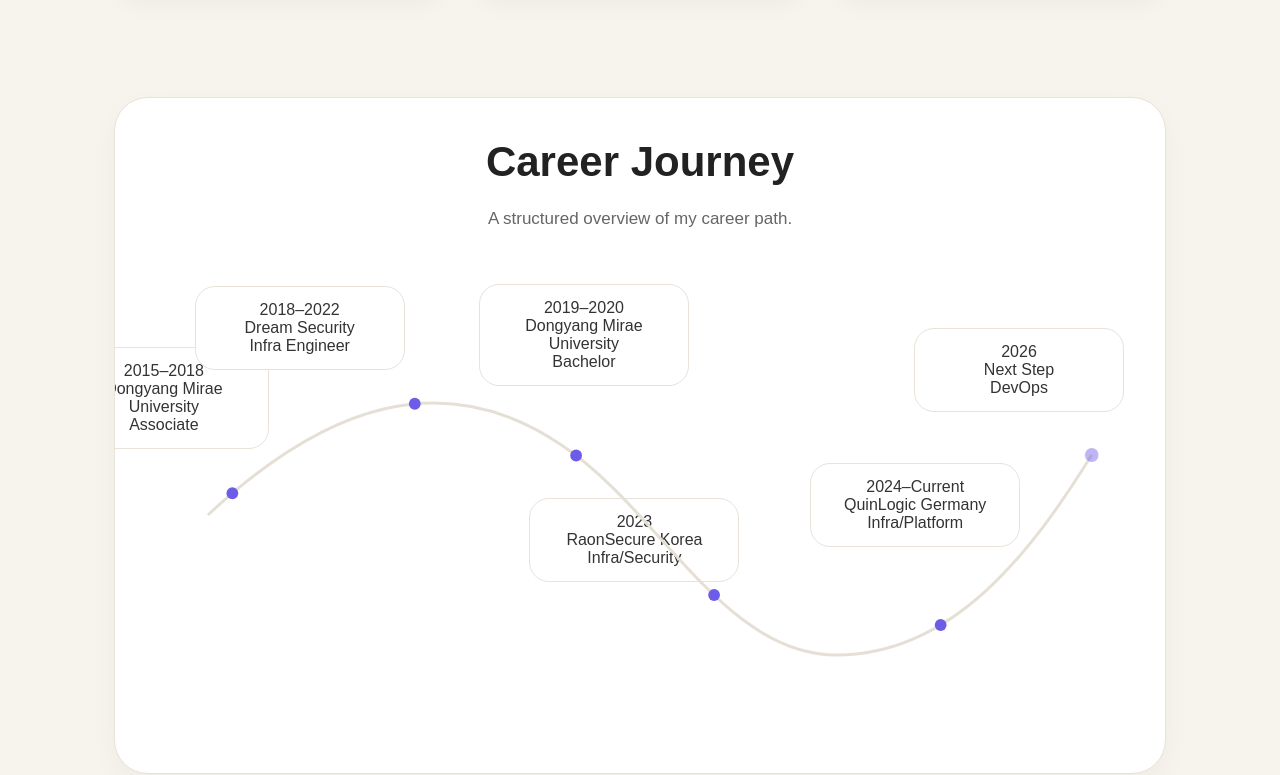
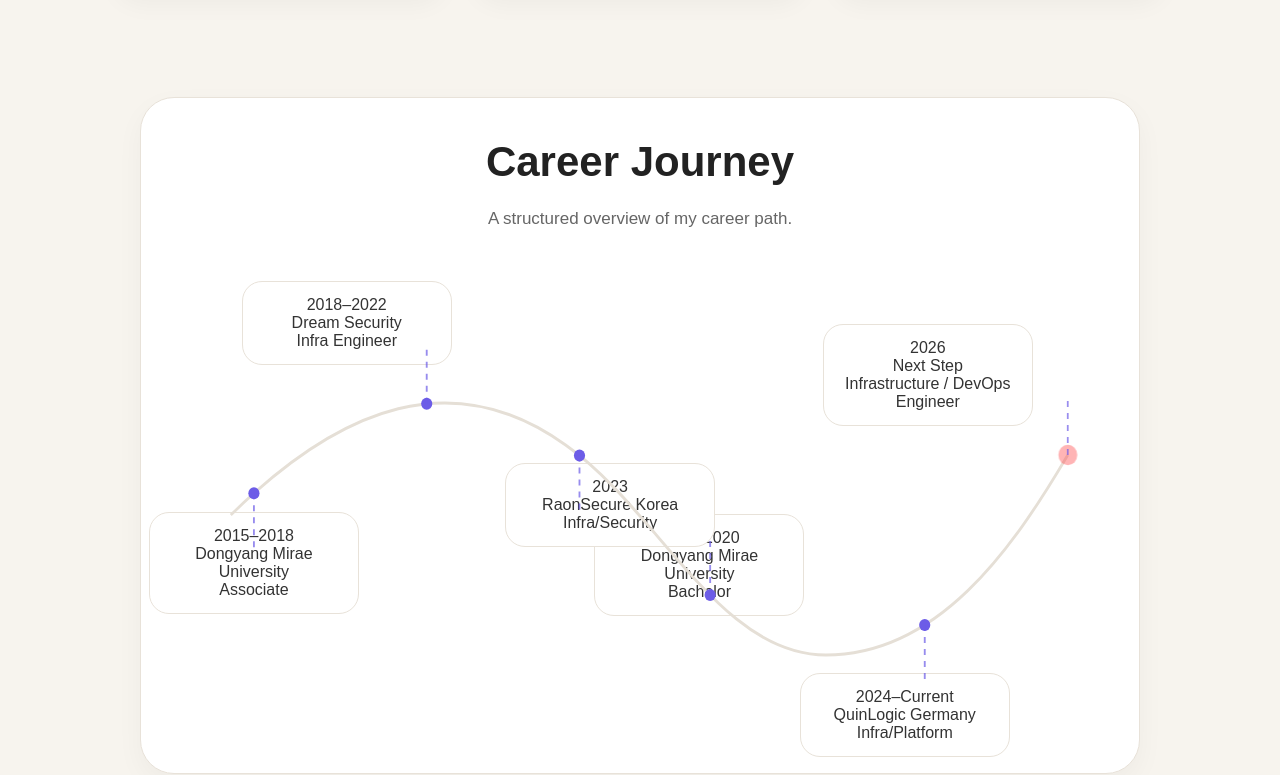
Before and after one commit to xotmfrlox/cloud-native-devops-gcp, a website: page app/index.html in a window 1280 px wide. Shown: the part 1262-2037 px from the top of the page. Drawn offline with Linux system fonts and the light colour scheme.

Commit message:
tomorrow Career Journey again

```diff
--- a/app/index.html
+++ b/app/index.html
@@ -643,7 +643,7 @@ body.fade-in {
   border-radius: 34px;
   padding: 40px 34px 48px;
   box-shadow: 0 10px 28px rgba(0, 0, 0, 0.04);
-  overflow: hidden;
+  overflow: visible;
 }
 
 .timeline-wrap {
@@ -667,8 +667,10 @@ body.fade-in {
 }
 
 .connector {
-  stroke: #ddd4c8;
+  stroke: #6c5ce7;
   stroke-width: 2;
+  stroke-dasharray: 6 6;
+  opacity: 0.7;
 }
 
 .dot {
@@ -676,13 +678,15 @@ body.fade-in {
 }
 
 .dot.current {
-  animation: pulse 1.5s infinite;
+  fill: #ff4d4f;
+  animation: pulse 1.4s infinite;
 }
 
+/* 핵심: 크기 변화 */
 @keyframes pulse {
-  0% { opacity: 1; }
-  50% { opacity: 0.4; }
-  100% { opacity: 1; }
+  0%   { r: 6; opacity: 1; }
+  50%  { r: 11; opacity: 0.3; }
+  100% { r: 6; opacity: 1; }
 }
 
 .cards-layer {
@@ -703,7 +707,15 @@ body.fade-in {
 .curve-svg { z-index: 1; }
 
 .overlay-svg { z-index: 2; pointer-events: none; }
-
+.career-wrapper {
+  width: 100%;
+  max-width: 1000px;
+  margin: 0 auto;
+  position: relative;
+}
+.career-box {
+  overflow: hidden;
+}
   </style>
 </head>
 <body>
@@ -843,7 +855,7 @@ Focused on practical improvements that make systems easier to operate, more repe
     </div>
   </section>
 <section class="section career-map">
-  <div class="container">
+  <div class="career-wrapper">
     <div class="career-box">
       <div class="section-title">
         <h2>Career Journey</h2>
@@ -1041,12 +1053,20 @@ document.addEventListener("DOMContentLoaded", function () {
 });
 
 const data = [
-  { t: 0.03, year:"2015–2018", title:"Dongyang Mirae University", sub:"Associate", dx:-70, dy:-95 },
-  { t: 0.22, year:"2018–2022", title:"Dream Security", sub:"Infra Engineer", dx:-120, dy:-75 },
-  { t: 0.38, year:"2019–2020", title:"Dongyang Mirae University", sub:"Bachelor", dx:0, dy:-120 },
-  { t: 0.56, year:"2023", title:"RaonSecure Korea", sub:"Infra/Security", dx:-90, dy:-55 },
-  { t: 0.79, year:"2024–Current", title:"QuinLogic Germany", sub:"Infra/Platform", dx:-40, dy:-120 },
-  { t: 1.0, year:"2026", title:"Next Step", sub:"DevOps", dx:-90, dy:-85, current:true }
+  { t: 0.03, year:"2015–2018", title:"Dongyang Mirae University", sub:"Associate", dx:0, dy:70 },
+
+  { t: 0.22, year:"2018–2022", title:"Dream Security", sub:"Infra Engineer", dx:-80, dy:-80 },
+
+  // 🔥 이거 겹침 원인 → 아래로 내림
+  { t: 0.38, year:"2019–2020", title:"Dongyang Mirae University", sub:"Bachelor", dx:120, dy:110 },
+
+  // 🔥 이것도 살짝 위로 올림
+  { t: 0.56, year:"2023", title:"RaonSecure Korea", sub:"Infra/Security", dx:-100, dy:-90 },
+
+  { t: 0.79, year:"2024–Current", title:"QuinLogic Germany", sub:"Infra/Platform", dx:-20, dy:90 },
+
+  // 🔥 이게 핵심 (오른쪽 튀어나감 해결)
+  { t: 1.0, year:"2026", title:"Next Step", sub:"Infrastructure / DevOps Engineer", dx:-140, dy:-80, current:true }
 ];
 
 function renderTimeline() {
@@ -1061,24 +1081,34 @@ function renderTimeline() {
 
   data.forEach(item => {
     const p = path.getPointAtLength(total * item.t);
-    const svg = path.ownerSVGElement;
-const rect = svg.getBoundingClientRect();
-const scaleX = rect.width / 1000;
-const scaleY = rect.height / 440;
+const wrap = document.querySelector(".timeline-wrap");
+const rect = wrap.getBoundingClientRect();
+
+const x = (p.x / 1000) * rect.width;
+const y = (p.y / 440) * rect.height;
+
 
     // dot
     const dot = document.createElementNS("http://www.w3.org/2000/svg","circle");
     dot.setAttribute("cx", p.x);
     dot.setAttribute("cy", p.y);
-    dot.setAttribute("r", item.current ? 7 : 6);
+    dot.setAttribute("r", 6);
     dot.setAttribute("class", item.current ? "dot current" : "dot");
     overlay.appendChild(dot);
+const line = document.createElementNS("http://www.w3.org/2000/svg","line");
+line.setAttribute("x1", p.x);
+line.setAttribute("y1", p.y);
+line.setAttribute("x2", p.x);
+const offset = item.dy > 0 ? 60 : -60;
+line.setAttribute("y2", p.y + offset);
+line.setAttribute("class", "connector");
+overlay.appendChild(line);
 
     // card
     const card = document.createElement("div");
     card.className = "card";
-    card.style.left = (p.x + item.dx) + "px";
-    card.style.top = (p.y + item.dy) + "px";
+card.style.left = (x + item.dx) + "px";
+card.style.top = (y + item.dy) + "px";
     card.innerHTML = `
       <div class="year">${item.year}</div>
       <div class="title">${item.title}</div>
```
